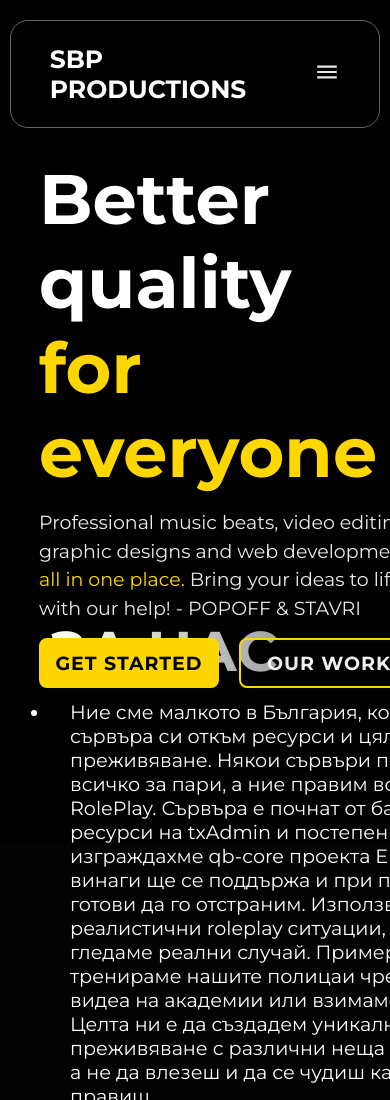
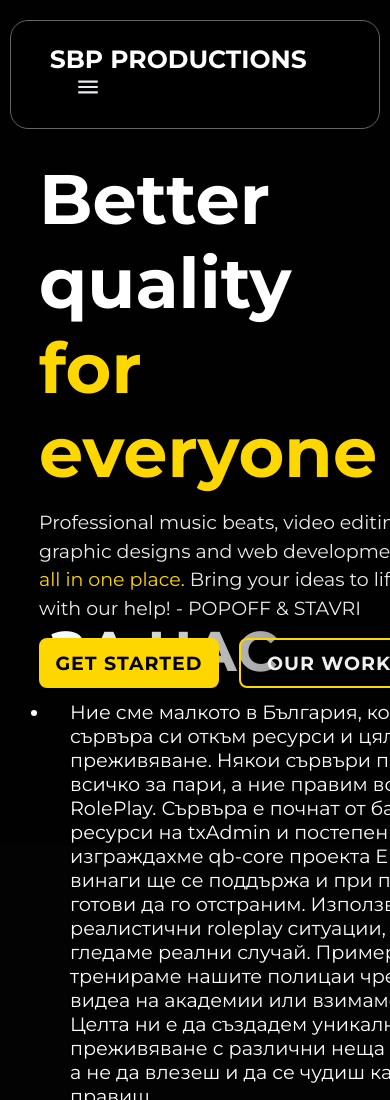
Before and after one commit to Smashexaa/test, a plain HTML site: page index.html in a window 390 px wide. Shown: the top 1100 px of the page. Drawn offline with Linux system fonts and the light colour scheme.

Commit message:
Update styles.css

```diff
--- a/styles.css
+++ b/styles.css
@@ -591,3 +591,9 @@ span {
         display: block;
     }
 }
+
+@media (max-width: 1080px) {
+    .header {
+        flex-direction: column;
+        align-items: flex-start;
+    }
```
